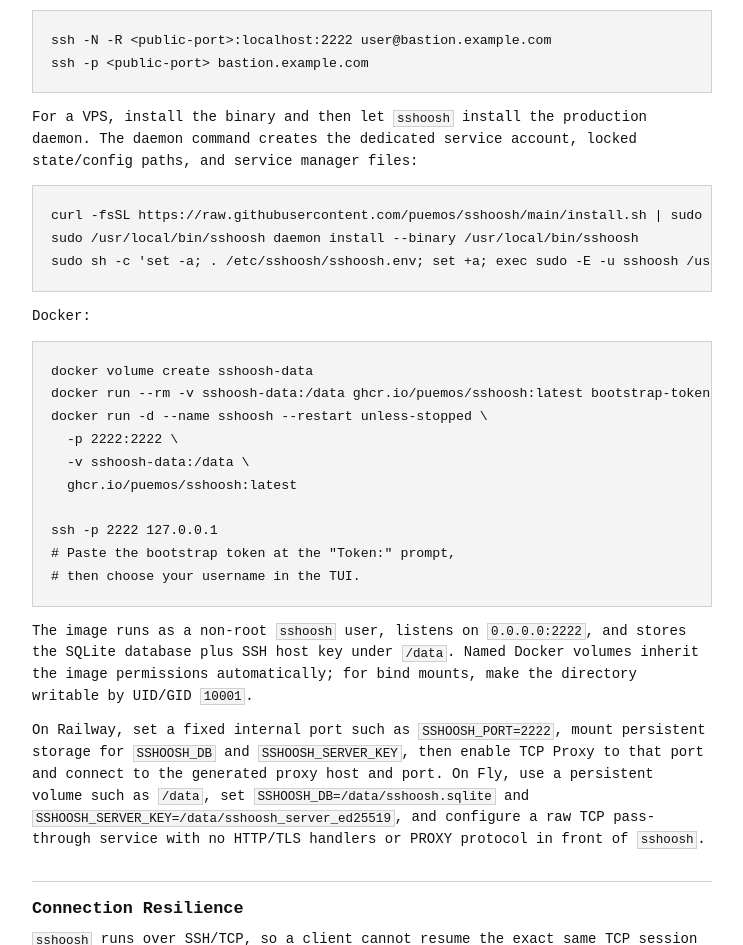
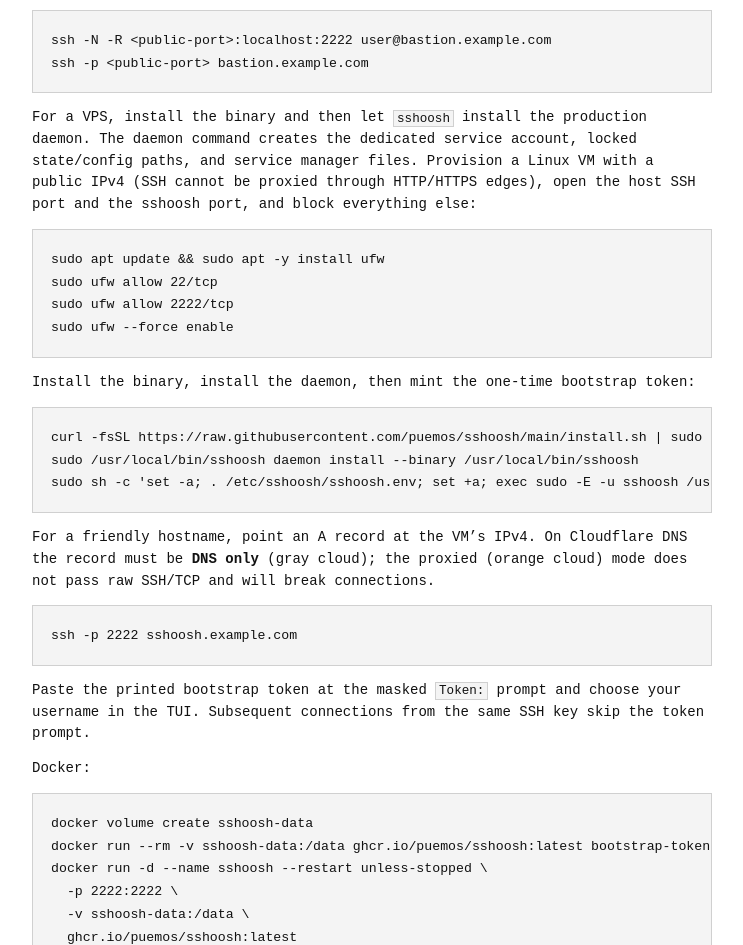
Before and after one commit to puemos/sshoosh, an Astro site in the folder docs/: page /sshoosh/docs in a window 1280 px wide. Shown: the part 3835-4780 px from the top of the page, without its empty margins (268-1011 px from the left). Built offline with nearby package versions, Linux system fonts and the light colour scheme; Astro itself is replaced by a stand-in of ours; code samples lack their colours.

Commit message:
docs(deploy): add firewall and DNS steps to VPS install

````diff
--- a/docs/src/content/docs/index.md
+++ b/docs/src/content/docs/index.md
@@ -102,13 +102,30 @@
 ssh -p <public-port> bastion.example.com
 ```
 
-For a VPS, install the binary and then let `sshoosh` install the production daemon. The daemon command creates the dedicated service account, locked state/config paths, and service manager files:
+For a VPS, install the binary and then let `sshoosh` install the production daemon. The daemon command creates the dedicated service account, locked state/config paths, and service manager files. Provision a Linux VM with a public IPv4 (SSH cannot be proxied through HTTP/HTTPS edges), open the host SSH port and the sshoosh port, and block everything else:
+
+```sh
+sudo apt update && sudo apt -y install ufw
+sudo ufw allow 22/tcp
+sudo ufw allow 2222/tcp
+sudo ufw --force enable
+```
+
+Install the binary, install the daemon, then mint the one-time bootstrap token:
 
 ```sh
 curl -fsSL https://raw.githubusercontent.com/puemos/sshoosh/main/install.sh | sudo sh -s -- --dir /usr/local/bin
 sudo /usr/local/bin/sshoosh daemon install --binary /usr/local/bin/sshoosh
 sudo sh -c 'set -a; . /etc/sshoosh/sshoosh.env; set +a; exec sudo -E -u sshoosh /usr/local/bin/sshoosh bootstrap-token'
 ```
+
+For a friendly hostname, point an A record at the VM's IPv4. On Cloudflare DNS the record must be **DNS only** (gray cloud); the proxied (orange cloud) mode does not pass raw SSH/TCP and will break connections.
+
+```sh
+ssh -p 2222 sshoosh.example.com
+```
+
+Paste the printed bootstrap token at the masked `Token:` prompt and choose your username in the TUI. Subsequent connections from the same SSH key skip the token prompt.
 
 Docker:
 
````
